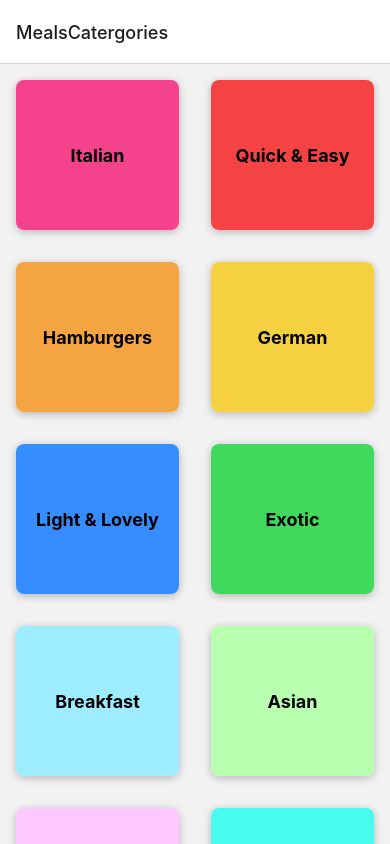
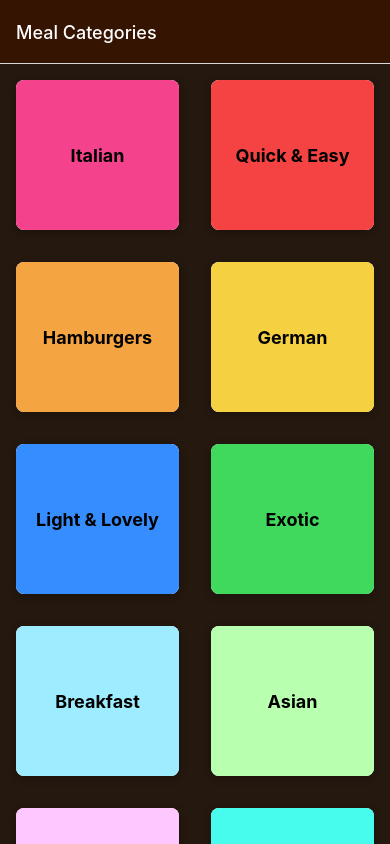
Before and after one commit to kthristow/MealsApp, a React Native app in the folder MealsApp/: screen / in a window 390 px wide. Built offline with nearby package versions, Linux system fonts and the light colour scheme.

Commit message:
Create meal detail page
Create the meal detail screen.
Add it to the navigation

```diff
--- a/MealsApp/App.js
+++ b/MealsApp/App.js
@@ -5,17 +5,42 @@ import { createNativeStackNavigator } from "@react-navigation/native-stack";
 
 import CategoriesScreen from "./screens/CategoriesScreen";
 import MealsOverviewScreen from "./screens/MealsOverviewScreen";
+import MealDetailScreen from "./screens/MealDetailScreen";
 
 const Stack = createNativeStackNavigator();
 
 export default function App() {
   return (
     <>
-      <StatusBar style="dark" />
+      <StatusBar style="light" />
       <NavigationContainer>
-        <Stack.Navigator>
-          <Stack.Screen name="MealsCatergories" component={CategoriesScreen} />
-          <Stack.Screen name="MealsOverview" component={MealsOverviewScreen} />
+        <Stack.Navigator
+          screenOptions={{
+            headerStyle: {
+              backgroundColor: "#351401",
+            },
+            headerTintColor: "white",
+            contentStyle: { backgroundColor: "#24180f" },
+          }}
+        >
+          <Stack.Screen
+            name="MealsCatergories"
+            component={CategoriesScreen}
+            options={{
+              title: "Meal Categories",
+            }}
+          />
+          <Stack.Screen
+            name="MealsOverview"
+            component={MealsOverviewScreen}
+            // options={({ route, navigation }) => {
+            //   const catId = route.params.categoryId;
+            //   return {
+            //     title: catId,
+            //   };
+            // }}
+          />
+          <Stack.Screen name="MealDetail" component={MealDetailScreen} />
         </Stack.Navigator>
       </NavigationContainer>
     </>
--- a/MealsApp/components/MealItem.js
+++ b/MealsApp/components/MealItem.js
@@ -6,14 +6,30 @@ import {
   Image,
   Platform,
 } from "react-native";
+import { useNavigation } from "@react-navigation/native";
 
-function MealItem({ title, imageUrl, duration, complexity, affordability }) {
+function MealItem({
+  id,
+  title,
+  imageUrl,
+  duration,
+  complexity,
+  affordability,
+}) {
+  const navigation = useNavigation();
+
+  function selectMealItemHandler() {
+    navigation.navigate("MealDetail", {
+      mealId: id,
+    });
+  }
+
   return (
     <View style={styles.mealItem}>
       <Pressable
         android_ripple={{ color: "#ccc" }}
         style={({ pressed }) => (pressed ? styles.buttonPressed : null)}
-        //onPress={onPress}
+        onPress={selectMealItemHandler}
       >
         <View style={styles.innerContainer}>
           <View>
--- /dev/null
+++ b/MealsApp/screens/MealDetailScreen.js
@@ -0,0 +1,8 @@
+import { Text } from "react-native";
+
+function MealDetailScreen({ route }) {
+  const mealId = route.params.mealId;
+  <Text>Meal Details {mealId}</Text>;
+}
+
+export default MealDetailScreen;
--- a/MealsApp/screens/MealsOverviewScreen.js
+++ b/MealsApp/screens/MealsOverviewScreen.js
@@ -1,19 +1,29 @@
 import { View, Text, FlatList, StyleSheet } from "react-native";
-
-import { MEALS } from "../data/dummy-data";
+import { useLayoutEffect } from "react";
+import { MEALS, CATEGORIES } from "../data/dummy-data";
 import MealItem from "../components/MealItem";
 
-function MealsOverviewScreen({ route }) {
+function MealsOverviewScreen({ route, navigation }) {
   const catId = route.params.categoryId;
 
   const displayedMeals = MEALS.filter((mealItem) => {
     return mealItem.categoryIds.indexOf(catId) >= 0;
   });
 
+  useLayoutEffect(() => {
+    const categoryTitle = CATEGORIES.find(
+      (category) => category.id === catId
+    ).title;
+    navigation.setOptions({
+      title: categoryTitle,
+    });
+  }, [catId, navigation]);
+
   function renderMealItem(itemData) {
     const item = itemData.item;
 
     const mealItemProps = {
+      id: item.id,
       title: item.title,
       imageUrl: item.imageUrl,
       duration: item.duration,
```
